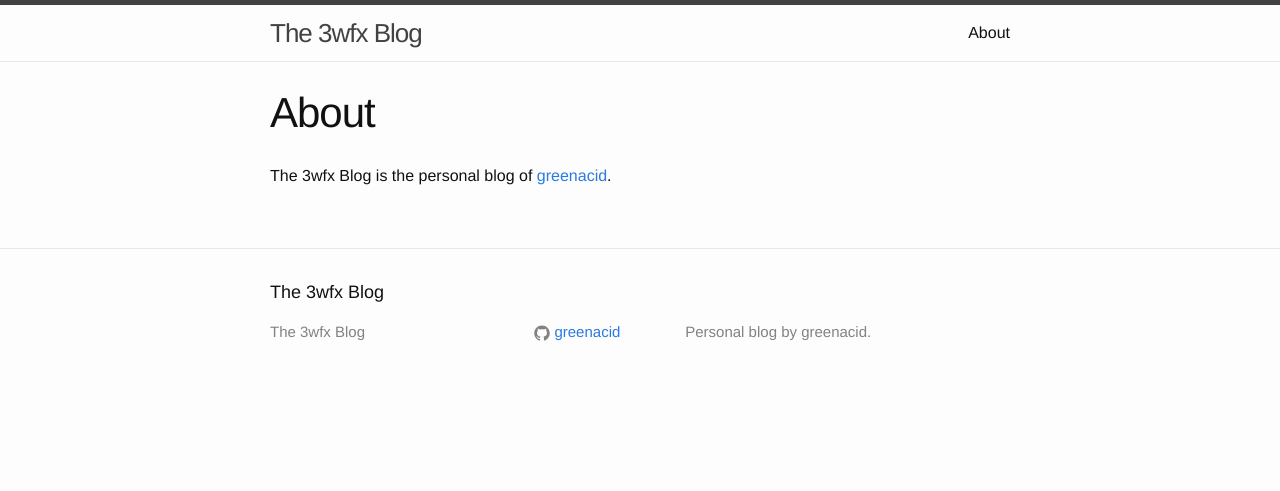
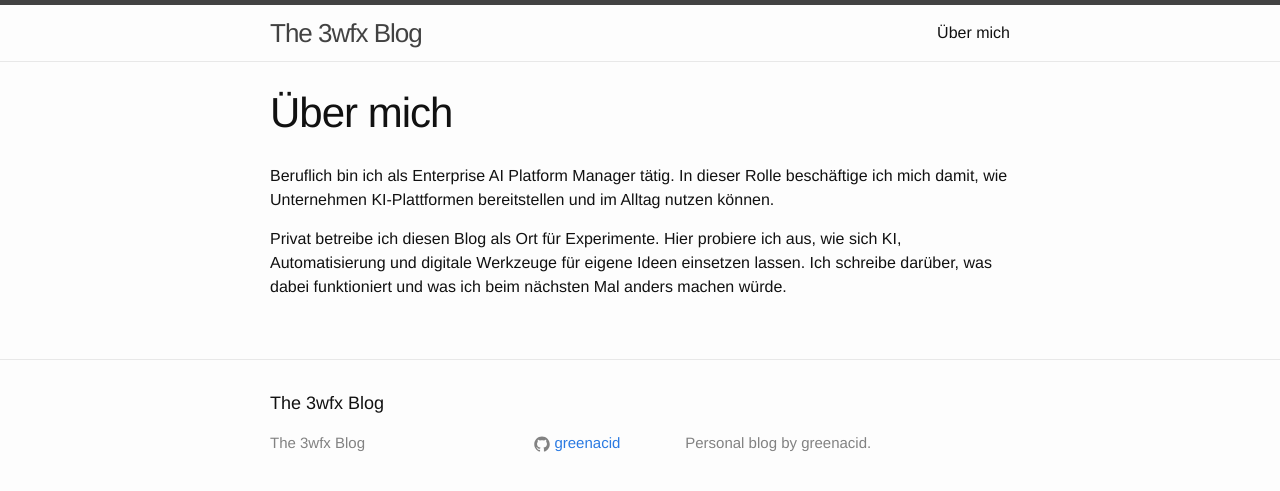
Before and after one commit to greenacid/greenacid.github.io, a Jekyll site: the page built from about.md, in a window 1280 px wide. Shown: the top 491 px of the page. Built offline with Jekyll 4.4.1, drawn with Linux system fonts in a browser that asks for light colours.

Commit message:
Update the About page

```diff
--- a/about.md
+++ b/about.md
@@ -1,7 +1,9 @@
 ---
 layout: page
-title: About
+title: Über mich
 permalink: /about/
 ---
 
-The 3wfx Blog is the personal blog of [greenacid](https://github.com/greenacid).
+Beruflich bin ich als Enterprise AI Platform Manager tätig. In dieser Rolle beschäftige ich mich damit, wie Unternehmen KI-Plattformen bereitstellen und im Alltag nutzen können.
+
+Privat betreibe ich diesen Blog als Ort für Experimente. Hier probiere ich aus, wie sich KI, Automatisierung und digitale Werkzeuge für eigene Ideen einsetzen lassen. Ich schreibe darüber, was dabei funktioniert und was ich beim nächsten Mal anders machen würde.
```
